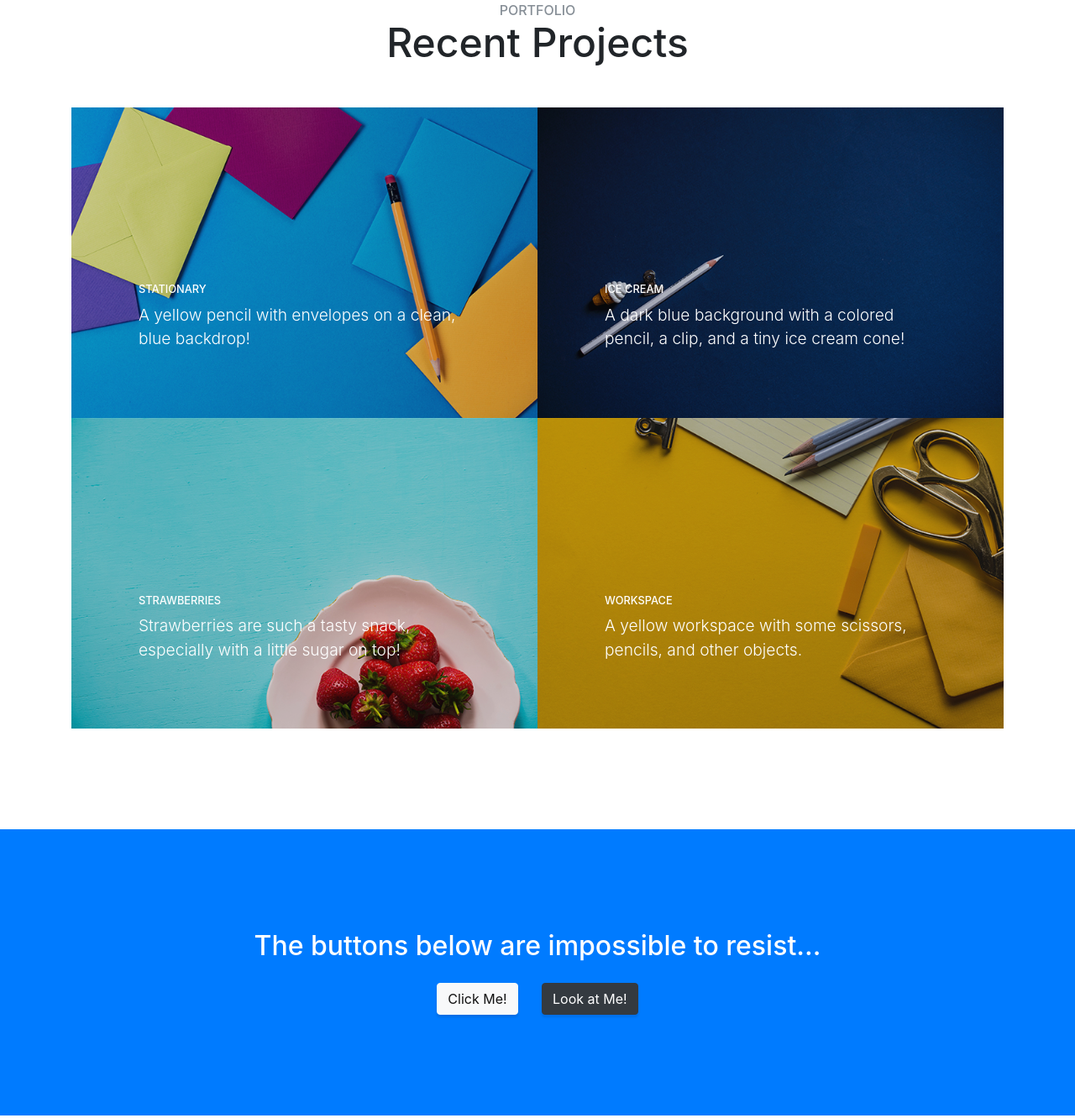
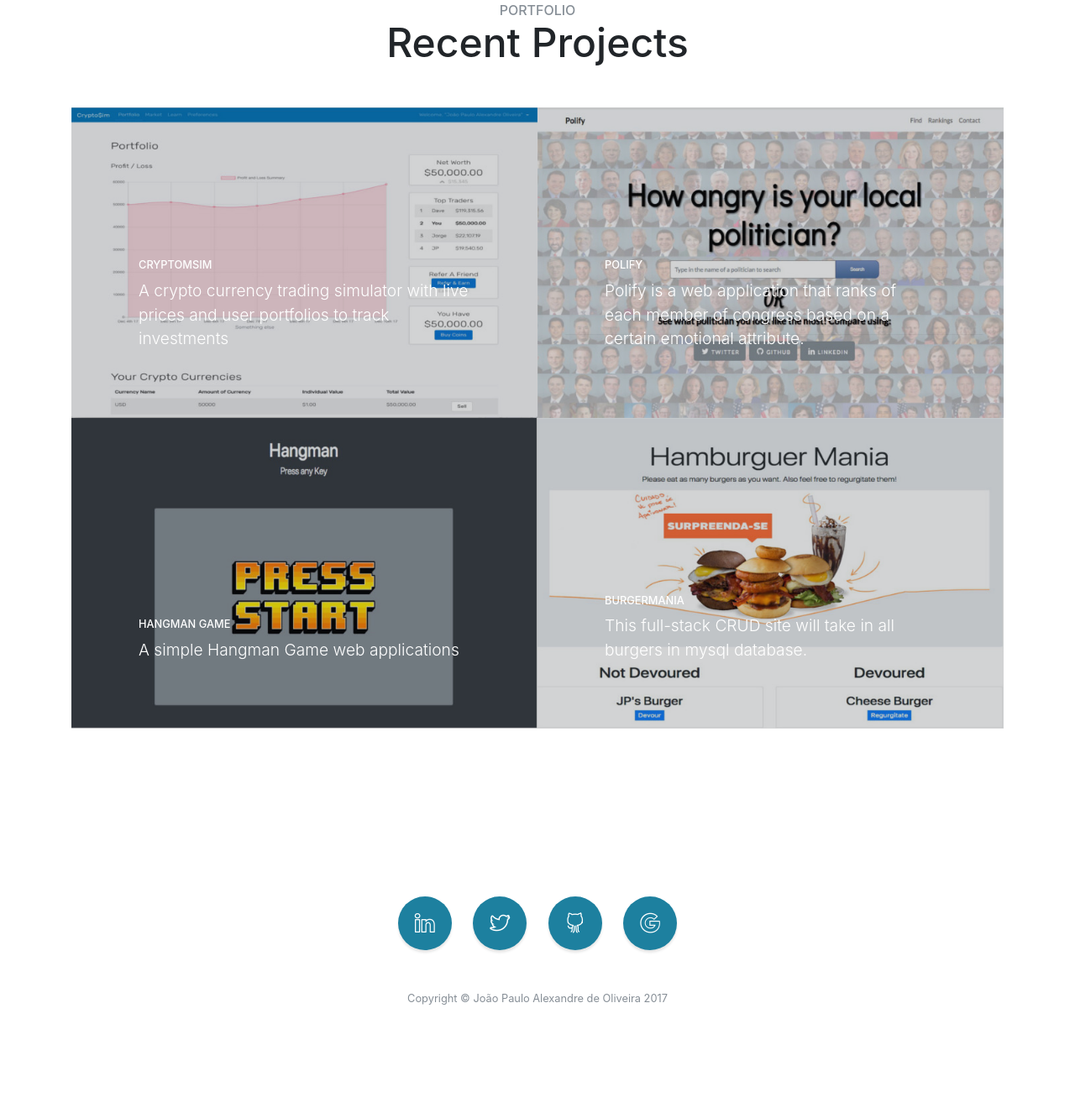
Before and after one commit to JPauloBR/jpaulobr.github.io, a website with bundled scripts: page index.html in a window 1280 px wide. Shown: the part 2554-3886 px from the top of the page at 84% size. After the commit the page ends 3834 px from the top, so only its background shows below. Built offline with nearby package versions, Linux system fonts and the light colour scheme; grey boxes are pictures that could not be loaded.

Commit message:
v1.0 final version

```diff
--- a/index.html
+++ b/index.html
@@ -151,92 +151,81 @@
         </div>
         <div class="row no-gutters">
           <div class="col-lg-6">
-            <a class="portfolio-item" href="#">
+            <a class="portfolio-item" href="https://sleepy-journey-56725.herokuapp.com/" target="_blank">
               <span class="caption">
                 <span class="caption-content">
-                  <h2>Stationary</h2>
-                  <p class="mb-0">A yellow pencil with envelopes on a clean, blue backdrop!</p>
+                  <h2>CryptomSim</h2>
+                  <p class="mb-0">A crypto currency trading simulator with live prices and user portfolios to track investments
+                  </p>
                 </span>
               </span>
-              <img class="img-fluid" src="img/portfolio-1.jpg" alt="">
+              <img class="img-fluid" src="img/cryptosim.jpg" alt="">
             </a>
           </div>
           <div class="col-lg-6">
-            <a class="portfolio-item" href="#">
+            <a class="portfolio-item" href="https://jpaulobr.github.io/Polify/" target="_blank">
               <span class="caption">
                 <span class="caption-content">
-                  <h2>Ice Cream</h2>
-                  <p class="mb-0">A dark blue background with a colored pencil, a clip, and a tiny ice cream cone!</p>
+                  <h2>Polify</h2>
+                  <p class="mb-0">Polify is a web application that ranks of each member of congress based on a certain emotional attribute.
+                  </p>
                 </span>
               </span>
-              <img class="img-fluid" src="img/portfolio-2.jpg" alt="">
+              <img class="img-fluid" src="img/Polify.jpg" alt="">
             </a>
           </div>
           <div class="col-lg-6">
-            <a class="portfolio-item" href="#">
+            <a class="portfolio-item" href="https://jpaulobr.github.io/Hangman-Game/" target="_blank">
               <span class="caption">
                 <span class="caption-content">
-                  <h2>Strawberries</h2>
-                  <p class="mb-0">Strawberries are such a tasty snack, especially with a little sugar on top!</p>
+                  <h2>Hangman Game</h2>
+                  <p class="mb-0">A simple Hangman Game web applications</p>
                 </span>
               </span>
-              <img class="img-fluid" src="img/portfolio-3.jpg" alt="">
+              <img class="img-fluid" src="img/Hangman.jpg" alt="">
             </a>
           </div>
           <div class="col-lg-6">
-            <a class="portfolio-item" href="#">
+            <a class="portfolio-item" href="https://dry-spire-69155.herokuapp.com/" target="_blank">
               <span class="caption">
                 <span class="caption-content">
-                  <h2>Workspace</h2>
-                  <p class="mb-0">A yellow workspace with some scissors, pencils, and other objects.</p>
+                  <h2>BurgerMania</h2>
+                  <p class="mb-0">This full-stack CRUD site will take in all burgers in mysql database.</p>
                 </span>
               </span>
-              <img class="img-fluid" src="img/portfolio-4.jpg" alt="">
+              <img class="img-fluid" src="img/burgermania.jpg" alt="">
             </a>
           </div>
         </div>
       </div>
     </section>
 
-    <!-- Call to Action -->
-    <section class="content-section bg-primary text-white">
-      <div class="container text-center">
-        <h2 class="mb-4">The buttons below are impossible to resist...</h2>
-        <a href="#" class="btn btn-xl btn-light mr-4">Click Me!</a>
-        <a href="#" class="btn btn-xl btn-dark">Look at Me!</a>
-      </div>
-    </section>
-
-    <!-- Map -->
-    <section id="contact" class="map">
-      <iframe width="100%" height="100%" frameborder="0" scrolling="no" marginheight="0" marginwidth="0" src="https://maps.google.com/maps?f=q&amp;source=s_q&amp;hl=en&amp;geocode=&amp;q=Twitter,+Inc.,+Market+Street,+San+Francisco,+CA&amp;aq=0&amp;oq=twitter&amp;sll=28.659344,-81.187888&amp;sspn=0.128789,0.264187&amp;ie=UTF8&amp;hq=Twitter,+Inc.,+Market+Street,+San+Francisco,+CA&amp;t=m&amp;z=15&amp;iwloc=A&amp;output=embed"></iframe>
-      <br/>
-      <small>
-        <a href="https://maps.google.com/maps?f=q&amp;source=embed&amp;hl=en&amp;geocode=&amp;q=Twitter,+Inc.,+Market+Street,+San+Francisco,+CA&amp;aq=0&amp;oq=twitter&amp;sll=28.659344,-81.187888&amp;sspn=0.128789,0.264187&amp;ie=UTF8&amp;hq=Twitter,+Inc.,+Market+Street,+San+Francisco,+CA&amp;t=m&amp;z=15&amp;iwloc=A"></a>
-      </small>
-    </section>
-
     <!-- Footer -->
-    <footer class="footer text-center">
+    <footer class="footer text-center" id="contact">
       <div class="container">
         <ul class="list-inline mb-5">
           <li class="list-inline-item">
-            <a class="social-link rounded-circle text-white mr-3" href="#">
-              <i class="icon-social-facebook"></i>
+            <a class="social-link rounded-circle text-white mr-3" href="https://www.linkedin.com/in/jpaulobr/" target="_blank">
+              <i class="icon-social-linkedin"></i>
             </a>
           </li>
           <li class="list-inline-item">
-            <a class="social-link rounded-circle text-white mr-3" href="#">
+            <a class="social-link rounded-circle text-white mr-3" href="https://twitter.com/JPauloBR" target="_blank">
               <i class="icon-social-twitter"></i>
             </a>
           </li>
           <li class="list-inline-item">
-            <a class="social-link rounded-circle text-white" href="#">
+            <a class="social-link rounded-circle text-white mr-3" href="https://github.com/JPauloBR/" target="_blank">
               <i class="icon-social-github"></i>
             </a>
           </li>
+          <li class="list-inline-item">
+            <a class="social-link rounded-circle text-white" href="mailto:jpaulo.araras@gmail.com">
+              <i class="icon-social-google"></i>
+            </a>
+          </li>
         </ul>
-        <p class="text-muted small mb-0">Copyright &copy; Your Website 2017</p>
+        <p class="text-muted small mb-0">Copyright &copy; João Paulo Alexandre de Oliveira 2017</p>
       </div>
     </footer>
 
```
Also changed, not shown: img/Hangman.jpg (added), img/Polify.jpg (added), img/burgermania.jpg (added), img/cryptosim.jpg (added), img/portfolio-1.jpg (deleted), img/portfolio-2.jpg (deleted), img/portfolio-3.jpg (deleted), img/portfolio-4.jpg (deleted), img/reactjs.png (added). Lines whose indentation alone changed are shown as unchanged.
